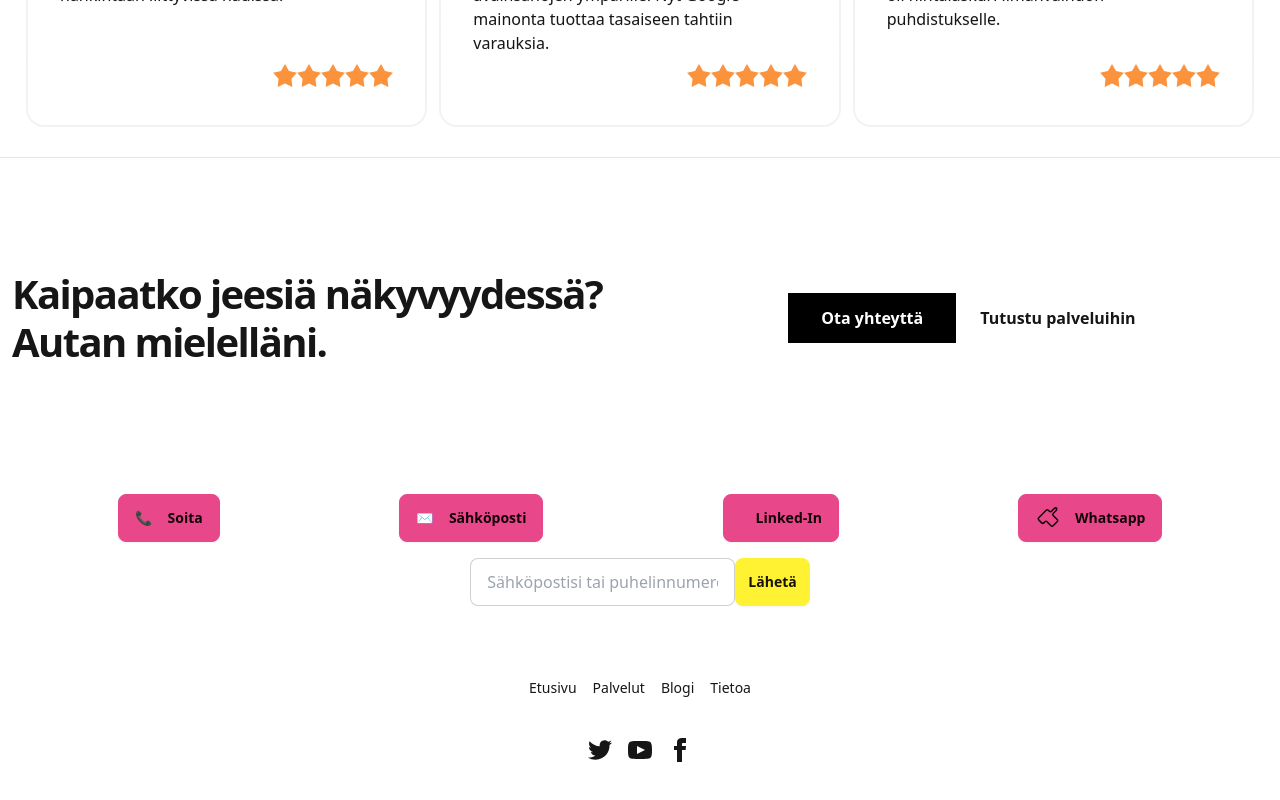
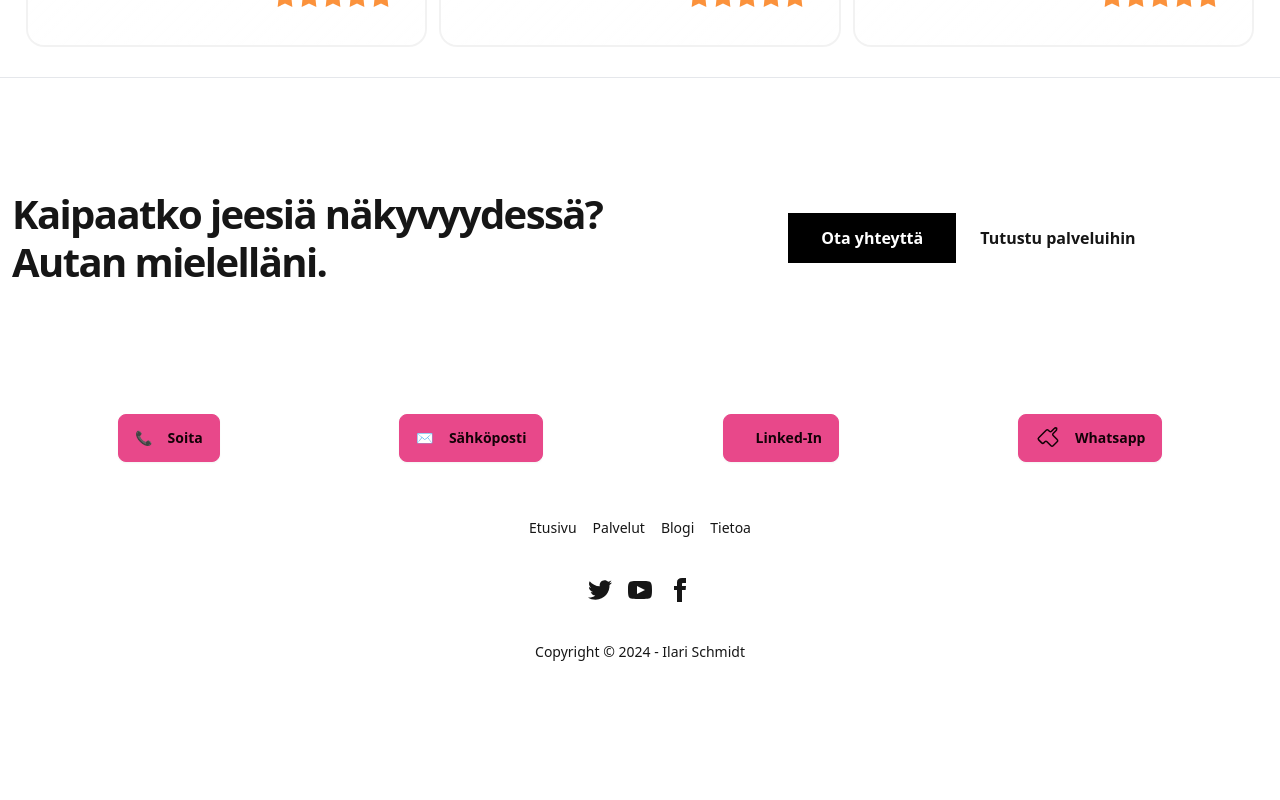
Before and after one commit to iletti/isr-blog-nextjs-wordpress-prod, a Next.js app: page /palvelut in a window 1280 px wide. Shown: the part 3558-4358 px from the top of the page. After the commit the page ends 4260 px from the top, so only its background shows below. Built offline with nearby package versions, Linux system fonts and the light colour scheme.

Commit message:
osittain

```diff
--- a/components/OtaYhteytta.tsx
+++ b/components/OtaYhteytta.tsx
@@ -2,22 +2,39 @@
 import React from "react";
 
 const OtaYhteytta = () => {
+
+
+
+
+
+
+
+
+
+
   return (
     <div className="container mx-auto p-4">
       <div className="flex flex-col md:flex-row justify-around items-center space-y-4 md:space-y-0">
+        <a href="tel:+358456002505">
           <button className="btn btn-secondary flex items-center space-x-2 w-full sm:w-auto">
             <span>📞</span>
             <span>Soita</span>
           </button>
+        </a>
+        <a href="mailto:ilari@digilari.fi?subject=Yhteydenotto&body=Moi%20Ilari%2C%20ymm%C3%A4rsin%2C%20ett%C3%A4%20voisit%20auttaa%20minua%20saavuttamaan%20online%20n%C3%A4kyvyytt%C3%A4%20yritykselleni.%20%3A%29">
           <button className="btn btn-secondary flex items-center space-x-2 w-full sm:w-auto">
             <span>✉️</span>
             <span>Sähköposti</span>
           </button>
+        </a>
+        <a href="https://www.linkedin.com/in/ilarischmidt/">
           <button className="btn btn-secondary flex items-center space-x-2 w-full sm:w-auto">
             <span></span>
             <span>Linked-In</span>
           </button>
+        </a>
 
+        <a href="https://wa.me/358456002505?text=Moi%20Ilari%2C%20ymm%C3%A4rsin%2C%20ett%C3%A4%20voisit%20auttaa%20minua%20saavuttamaan%20online%20n%C3%A4kyvyytt%C3%A4%20yritykselleni.%20%3A%29">
           <button className="btn btn-secondary flex items-center space-x-2 w-full sm:w-auto">
             <svg
               xmlns="http://www.w3.org/2000/svg"
@@ -35,10 +52,13 @@ const OtaYhteytta = () => {
             </svg>
             <span>Whatsapp</span>
           </button>
+        </a>
       </div>
 
 
-        <form className="m-4 flex justify-center">
+
+
+        {/* <form className="m-4 flex justify-center">
         <div className=" input-group sm:flex">
           <input
             type="text"
@@ -50,7 +70,7 @@ const OtaYhteytta = () => {
           </button>
         </div>
 
-      </form>
+      </form> */}
     </div>
   );
 };
```
Lines whose indentation alone changed are shown as unchanged.
